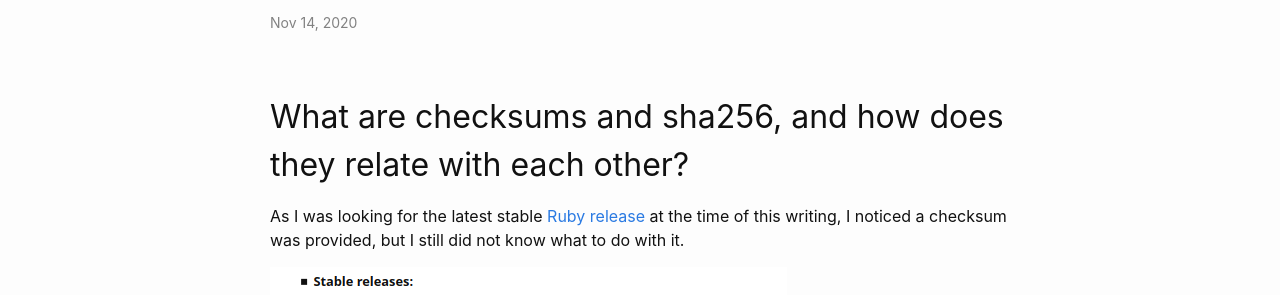
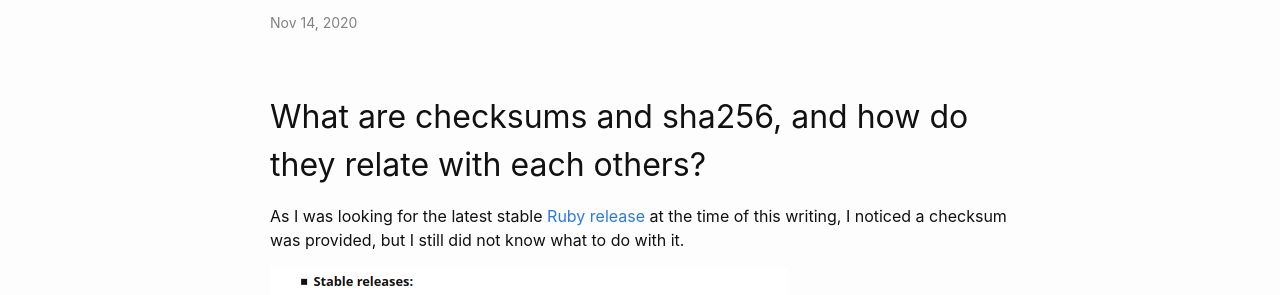
Before and after one commit to ryanzidago/ryanzidago.github.io, a Jekyll site: the page built from _posts/2020-11-14-today-i-learned-how-to-use-a-checksum-to-verify-the-integrity-of-a-file.md, in a window 1280 px wide and 900 px high. Shown: the part 240-535 px from the top of the window. Built offline with Jekyll 4.4.1, drawn with Linux system fonts in a browser that asks for light colours.

Commit message:
fix writing mistakes

```diff
--- a/_posts/2020-11-14-today-i-learned-how-to-use-a-checksum-to-verify-the-integrity-of-a-file.md
+++ b/_posts/2020-11-14-today-i-learned-how-to-use-a-checksum-to-verify-the-integrity-of-a-file.md
@@ -4,7 +4,7 @@ title:  "Today I learned how to use a checksum to verify the integrity of a file
 date:   2020-11-14 17:30:00 +0100
 categories: security
 ---
-## What are checksums and sha256, and how does they relate with each other?
+## What are checksums and sha256, and how do they relate with each others?
 
 As I was looking for the latest stable [Ruby release](https://www.ruby-lang.org/en/downloads/) at the time of this writing, I noticed a checksum was provided, but I still did not know what to do with it.
 
```
